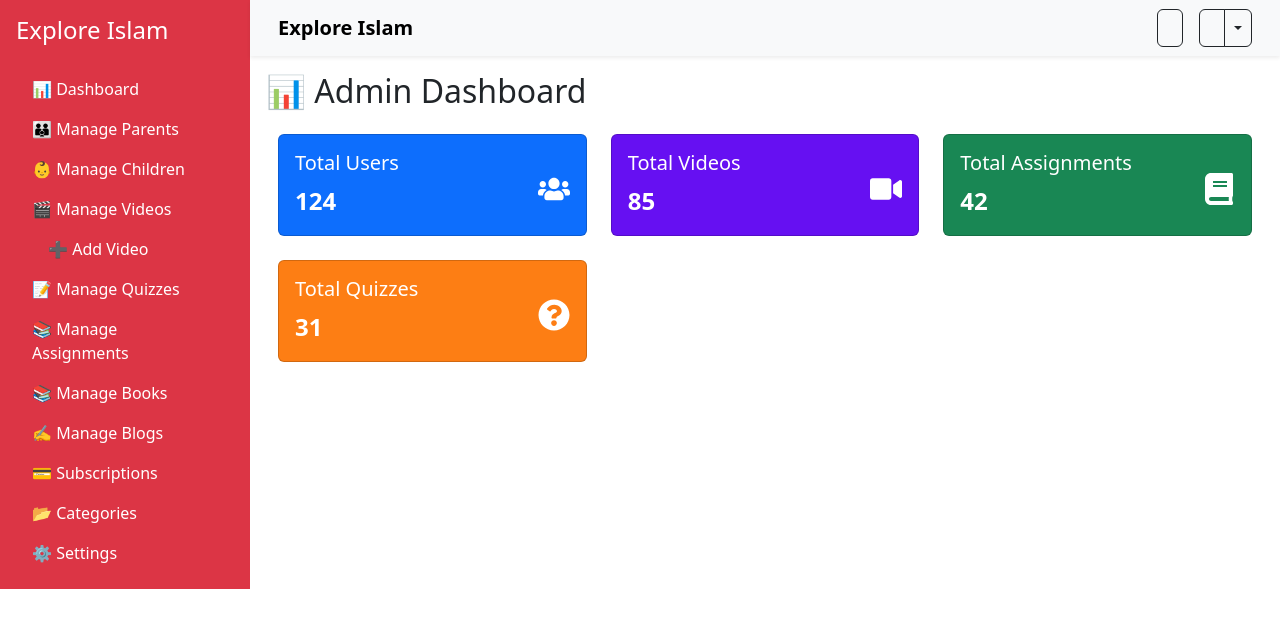
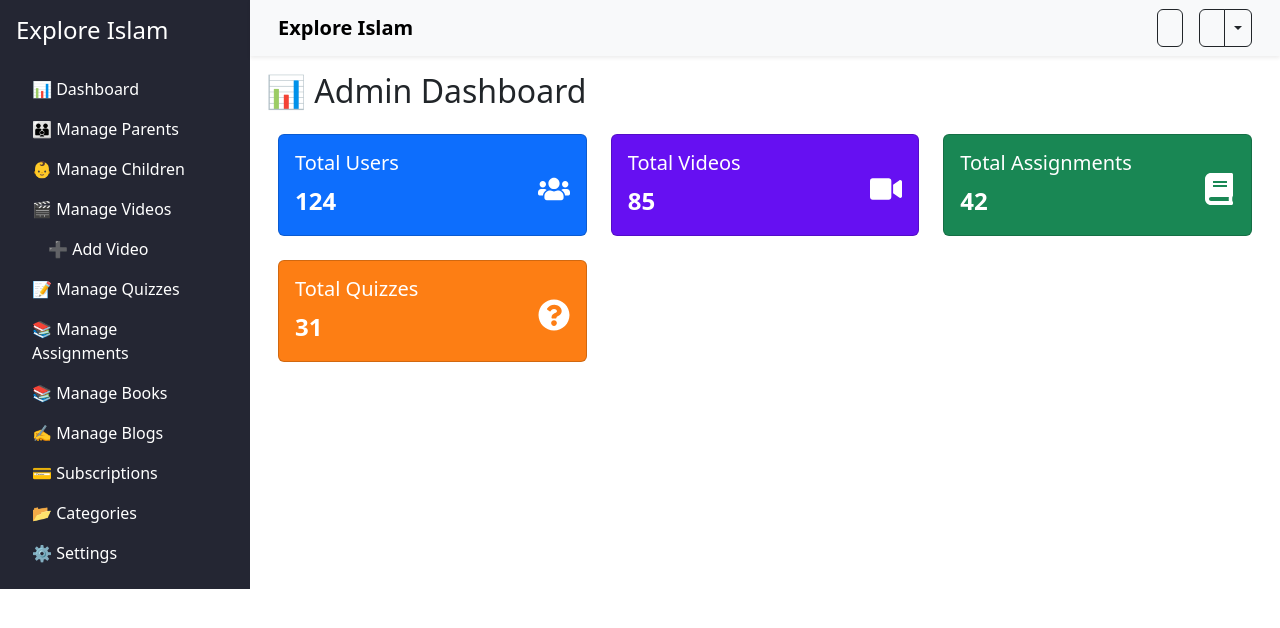
Before and after one commit to HarisSubhan/myexploreislam, a React (Vite) app: page /admin/dashboard in a window 1280 px wide. Shown: the top 628 px of the page. Built offline with nearby package versions, Linux system fonts and the light colour scheme.

Commit message:
change sidebar background color

```diff
--- a/src/components/admin/Sidebar.jsx
+++ b/src/components/admin/Sidebar.jsx
@@ -27,7 +27,7 @@ import { Link } from 'react-router-dom';
 
 const Sidebar = () => {
   return (
-    <div style={{ width: '250px', backgroundColor: '#dc3545', color: '#fff' }} className="p-3">
+    <div style={{ width: '250px', backgroundColor: 'hsl(232deg 17.24% 17.06%)', color: '#fff' }} className="p-3">
       <h4 className="mb-4"> Explore Islam</h4>
       <Nav className="flex-column">
         <Nav.Link as={Link} to="/admin/dashboard" className="text-white">📊 Dashboard</Nav.Link>
```
